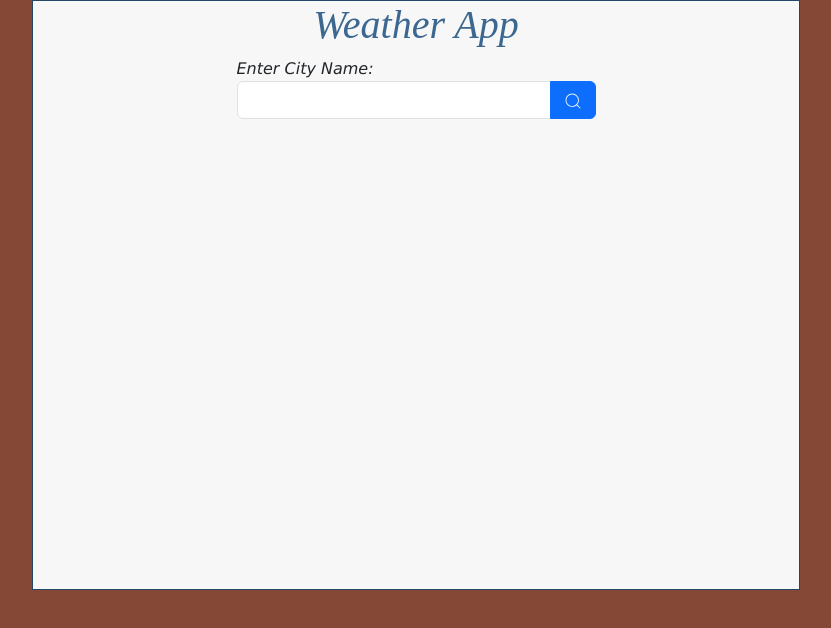
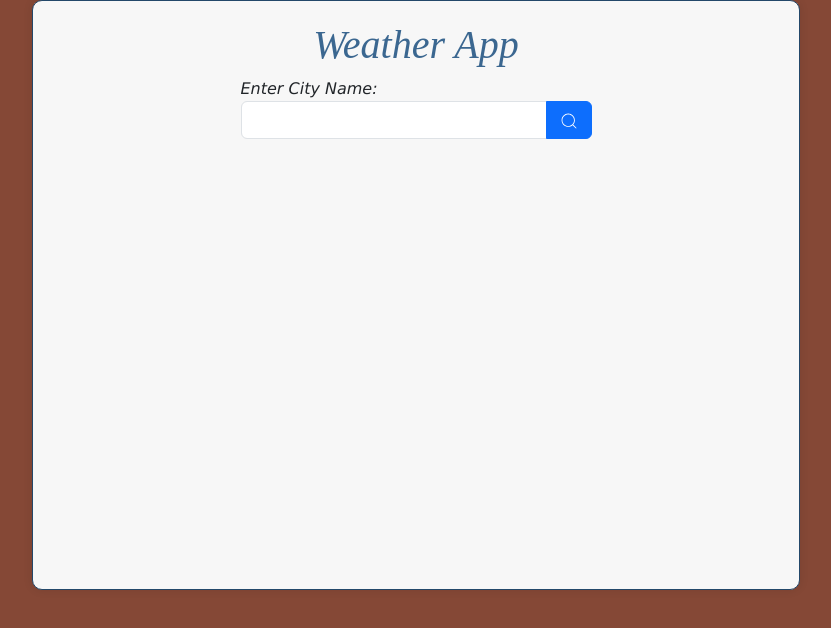
Before and after one commit to Aswanthkumar486/New-WeatherApp, a React (Vite) app: page / in a window 1280 px wide. Shown: the top 628 px of the page, without its empty margins (224-1055 px from the left). Built offline with nearby package versions, Linux system fonts and the light colour scheme.

Commit message:
Update index.css

```diff
--- a/src/index.css
+++ b/src/index.css
@@ -9,11 +9,16 @@ body{
   font-style: italic;
 
 }
-.container{
+.container {
   border: 1px solid #23486A;
-  height: 590px;
+  min-height: 590px; /* Ensures enough space but allows flexibility */
+  max-width: 90%; /* Prevents it from getting too large */
   width: 60%;
   background-color: #F7F7F7;
+  margin: auto; /* Centers it */
+  padding: 20px; /* Adds spacing */
+  box-shadow: 0 0 10px rgba(0, 0, 0, 0.1); /* Optional: Adds a slight shadow */
+  border-radius: 10px; /* Optional: Rounds corners */
 }
 .section-content {
   font-family: Verdana, Geneva, Tahoma, sans-serif;
```
